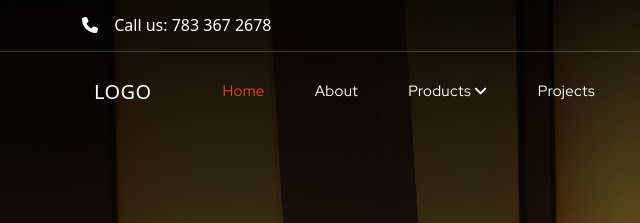
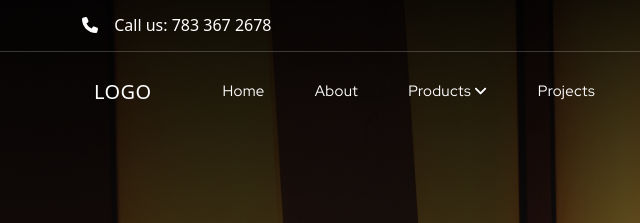
Before and after one commit to DevMehediHasan/notionhive, a plain HTML site: page index.html in a window 1280 px wide. Shown: the top 223 px of the page, 0-640 px from the left. Drawn offline with nearby package versions, Linux system fonts and the light colour scheme.

Commit message:
menu update

```diff
--- a/assets/css/style.css
+++ b/assets/css/style.css
@@ -105,9 +105,10 @@ form .fa-magnifying-glass{
     letter-spacing: 0.02em;
     color: #fff;
   }
+  .main_menu ul li .active{
+    color: #FFFFFF;
+  }
 
-
-  .main_menu ul li .active,
   .main_menu ul li:hover > a {
     color: #EA4715;
   }
```
